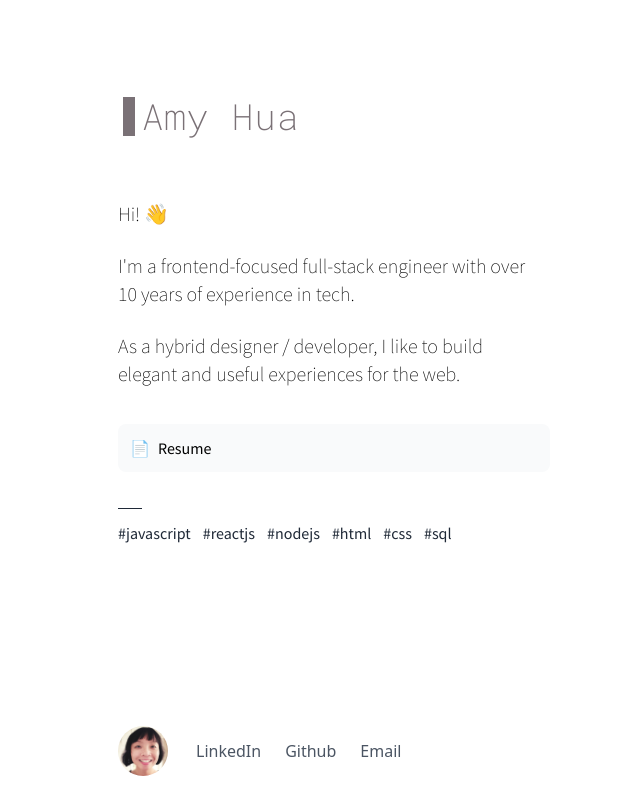
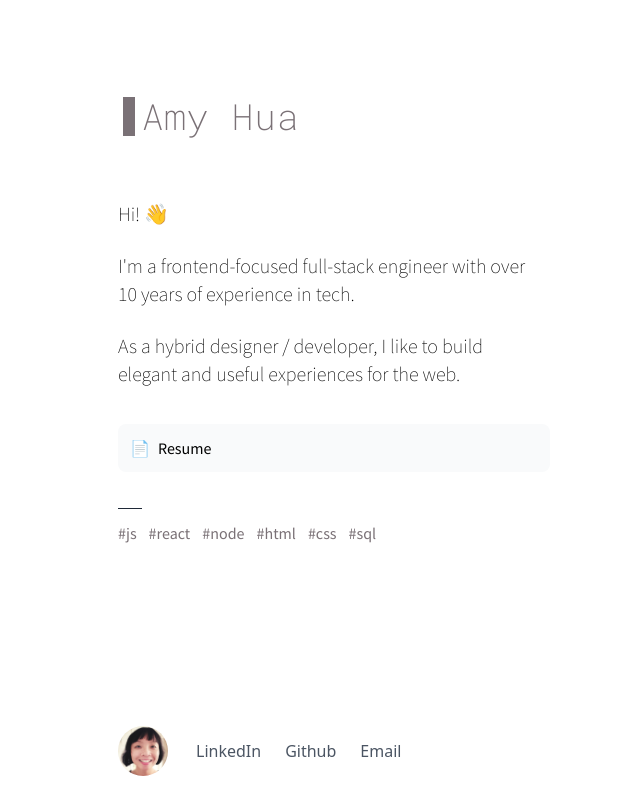
Before and after one commit to amyhua/amyhua.github.io, a Next.js app: page / in a window 1280 px wide. Shown: the whole page, without its empty margins (178-818 px from the left). Built offline with nearby package versions, Linux system fonts and the light colour scheme.

Commit message:
Edit tech tags

```diff
--- a/pages/index.tsx
+++ b/pages/index.tsx
@@ -78,12 +78,14 @@ export default function Home() {
               sourceSansPro.className,
             )}>
               <div className="w-6 border-b border-b-gray-800 my-3" />
-              <span className="mr-3">#javascript</span>
-              <span className="mr-3">#reactjs</span>
-              <span className="mr-3">#nodejs</span>
-              <span className="mr-3">#html</span>
-              <span className="mr-3">#css</span>
-              <span className="mr-3">#sql</span>
+              <div className="text-[#7a7176]">
+                <span className="mr-3">#js</span>
+                <span className="mr-3">#react</span>
+                <span className="mr-3">#node</span>
+                <span className="mr-3">#html</span>
+                <span className="mr-3">#css</span>
+                <span className="mr-3">#sql</span>
+              </div>
             </div>
           </header>
           <footer className="px-10 py-6">
```
